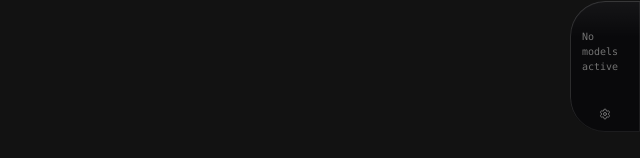
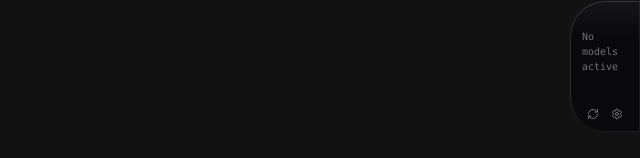
Before and after one commit to adityarya24/agent-notch, a React (Vite) app: page / in a window 1280 px wide. Shown: the part 334-492 px from the top of the page, without its empty margins (640-1280 px from the left). Built offline with nearby package versions, Linux system fonts and the light colour scheme.

Commit message:
feat: add manual quota refresh control

```diff
--- a/electron/main.js
+++ b/electron/main.js
@@ -368,6 +368,11 @@ ipcMain.handle('get-usage-data', async () => {
   return cachedQuotaState || refreshUsageData();
 });
 
+ipcMain.handle('refresh-usage-data', async () => {
+  if (usageRefreshPromise) await usageRefreshPromise;
+  return refreshUsageData({ force: true });
+});
+
 ipcMain.handle('get-config', () => {
   return getLocalConfig();
 });
--- a/electron/preload.js
+++ b/electron/preload.js
@@ -5,6 +5,7 @@ contextBridge.exposeInMainWorld('agentNotchAPI', {
     ipcRenderer.send('set-ignore-mouse-events', ignore, options);
   },
   getUsageData: () => ipcRenderer.invoke('get-usage-data'),
+  refreshUsageData: () => ipcRenderer.invoke('refresh-usage-data'),
   triggerHandoff: (modelId) => ipcRenderer.invoke('trigger-handoff', modelId),
   saveConfig: (cfg) => ipcRenderer.invoke('save-config', cfg),
   getConfig: () => ipcRenderer.invoke('get-config'),
--- a/src/App.jsx
+++ b/src/App.jsx
@@ -3,7 +3,7 @@ import { CircularProgressRing } from './components/CircularProgressRing';
 import { ModelPopoverCard } from './components/ModelPopoverCard';
 import { SettingsModal } from './components/SettingsModal';
 import { ClaudeIcon, OpenAIClassicIcon, CursorIcon, GeminiIcon, AntigravityIcon, OpenCodeIcon, GrokIcon, SparkIcon } from './components/Icons';
-import { ChevronRight, Settings } from 'lucide-react';
+import { ChevronRight, RefreshCw, Settings } from 'lucide-react';
 import { moveId, sortModelsByOrder } from './modelOrder';
 import { sparkStops } from './handoffSpark';
 import { useTickedNumber } from './useTickedNumber';
@@ -97,6 +97,7 @@ export default function App() {
 
   const [hoveredModelId, setHoveredModelId] = useState(null);
   const [isSettingsOpen, setIsSettingsOpen] = useState(false);
+  const [isRefreshing, setIsRefreshing] = useState(false);
   const [isCollapsed, setIsCollapsed] = useState(() => typeof window !== 'undefined' && window.innerWidth < 100);
   const [flash, setFlash] = useState(null);
   const scrollRef = useRef(null);
@@ -200,6 +201,19 @@ export default function App() {
       return { success: true, config: newCfg };
     } catch (error) {
       return { success: false, message: error.message || 'Could not save settings' };
+    }
+  };
+
+  const handleRefresh = async () => {
+    if (isRefreshing || !window.agentNotchAPI?.refreshUsageData) return;
+    setIsRefreshing(true);
+    try {
+      const result = await window.agentNotchAPI.refreshUsageData();
+      if (result?.models) setData(result);
+    } catch (error) {
+      console.error('[Agent Notch] Manual quota refresh failed:', error);
+    } finally {
+      setIsRefreshing(false);
     }
   };
 
@@ -540,7 +554,19 @@ export default function App() {
           <div className="pointer-events-none h-3 -mt-3 w-full bg-gradient-to-t from-[#09090b] to-transparent" />
         )}
 
-        <div className="pt-1 w-full flex justify-center">
+        <div className="pt-1 w-full flex justify-center gap-1">
+          <button
+            data-hud
+            type="button"
+            tabIndex={isCollapsed ? -1 : 0}
+            onClick={handleRefresh}
+            disabled={isRefreshing}
+            title={isRefreshing ? 'Refreshing quotas…' : 'Refresh quotas now'}
+            aria-label={isRefreshing ? 'Refreshing quotas' : 'Refresh quotas now'}
+            className="p-1 rounded-full text-neutral-500 hover:text-white hover:bg-white/10 disabled:cursor-wait disabled:text-emerald-400 transition-all duration-[var(--notch-fast)]"
+          >
+            <RefreshCw className={`w-3 h-3 ${isRefreshing ? 'animate-spin' : ''}`} />
+          </button>
           <button
             tabIndex={isCollapsed ? -1 : 0}
             onClick={() => {
```
